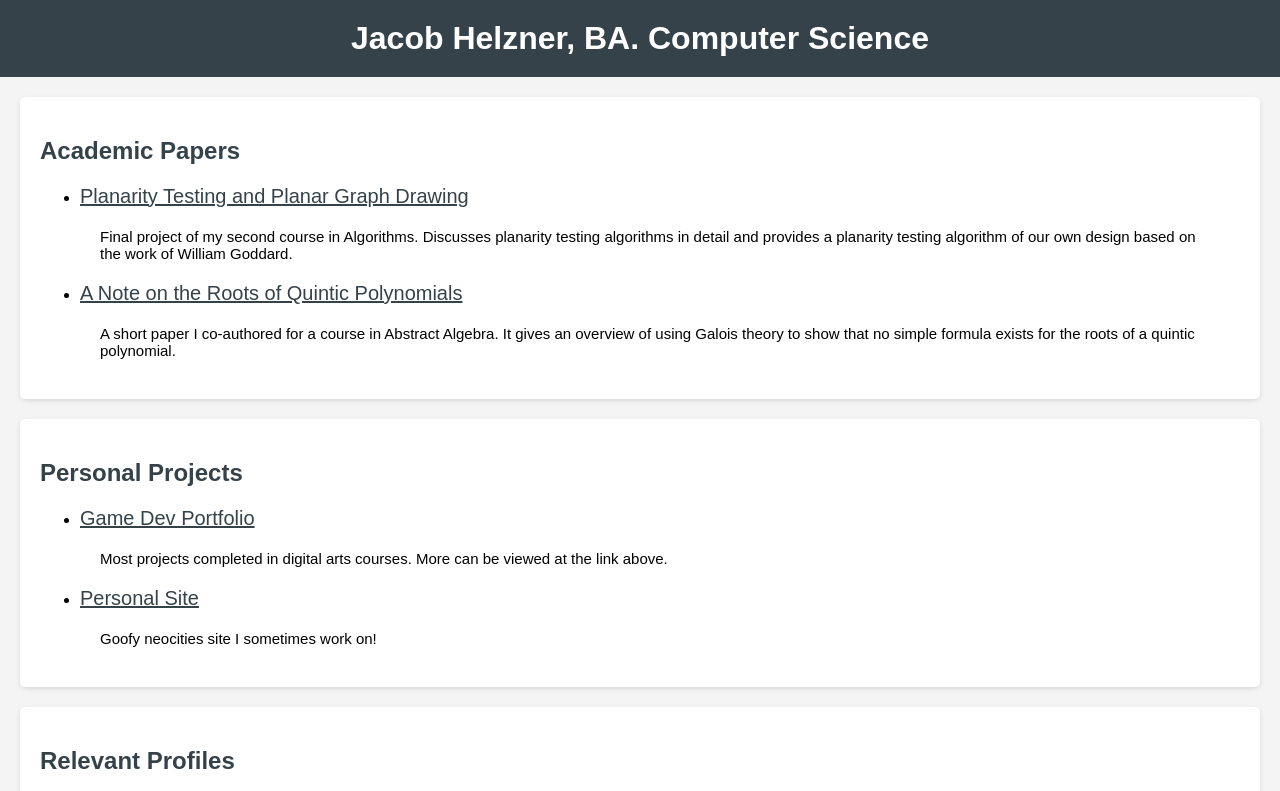
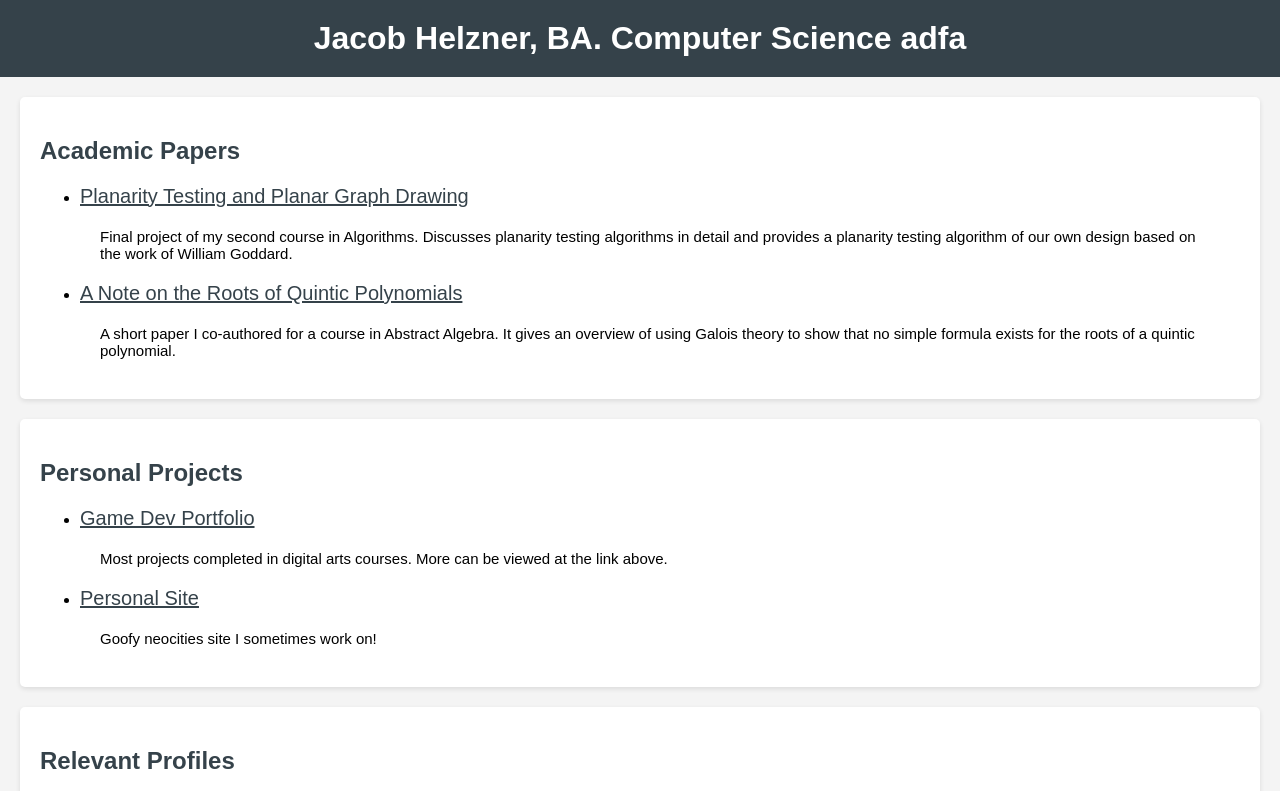
Before and after one commit to JacobHelzner/Professional-Website, a website: page index.html in a window 1280 px wide. Shown: the top 791 px of the page. Drawn offline with Linux system fonts and the light colour scheme.

Commit message:
Update index.html

```diff
--- a/index.html
+++ b/index.html
@@ -8,7 +8,7 @@
 </head>
 <body>
     <header>
-        <h1>Jacob Helzner, BA. Computer Science</h1>
+        <h1>Jacob Helzner, BA. Computer Science adfa</h1>
     </header>
 
     <section id="papers">
```
